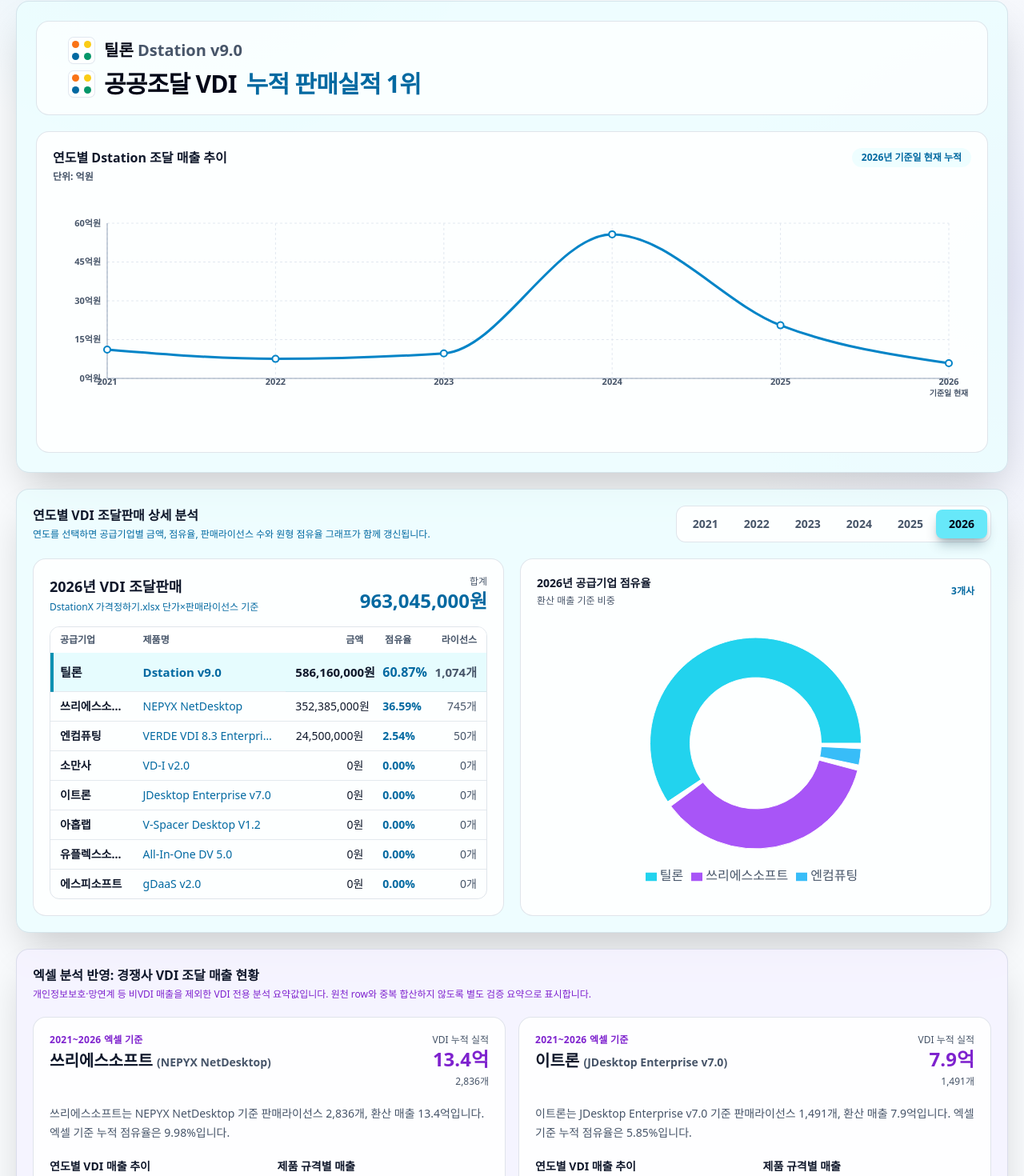
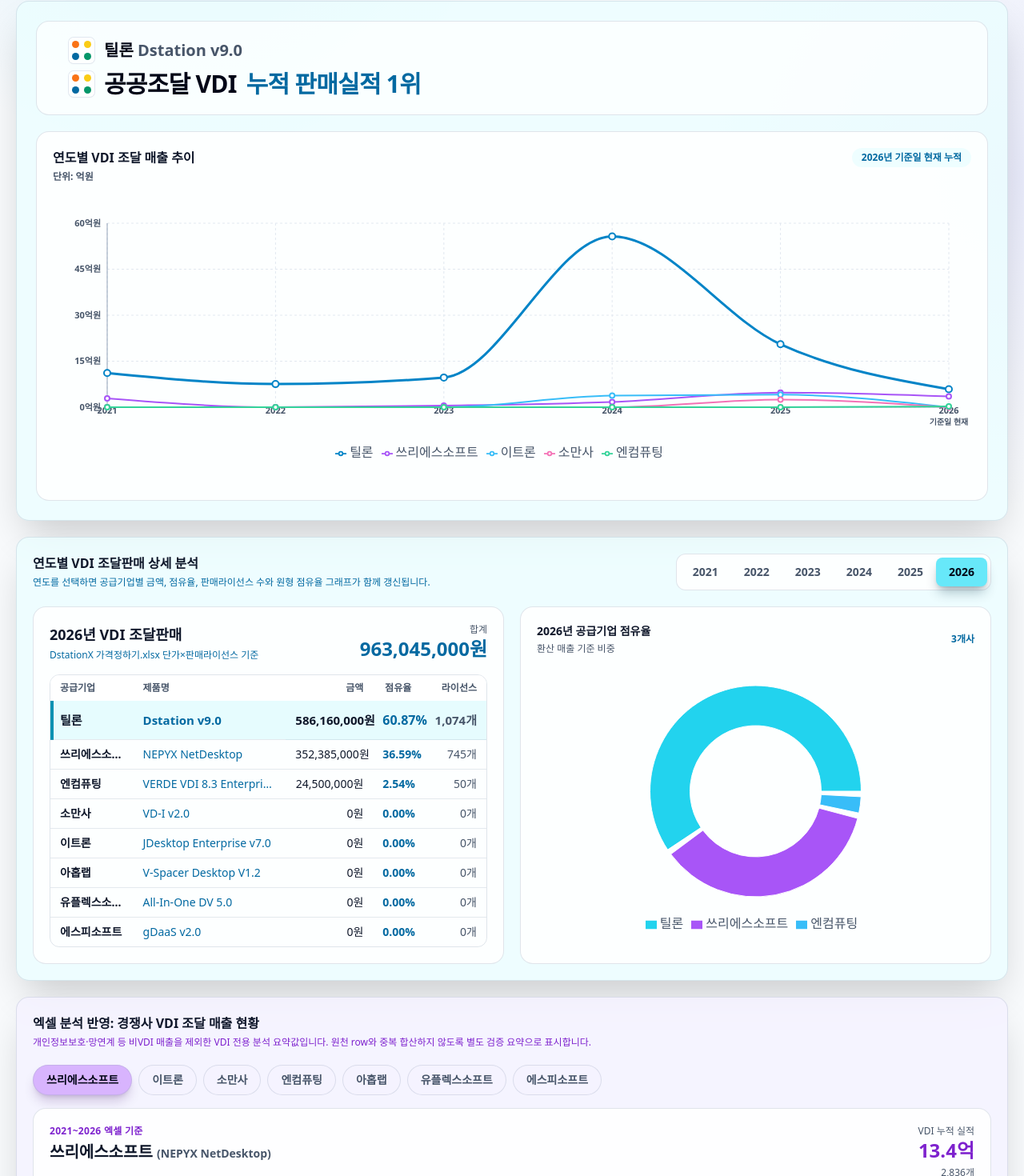
Before and after one commit to kwon007009-stack/jiwon13, a React (Vite) app: page / in a window 1280 px wide. Shown: the part 207-1677 px from the top of the page at 80% size. Built offline with nearby package versions, Linux system fonts and the light colour scheme.

Commit message:
Refine competitor analysis charts

```diff
--- a/src/App.jsx
+++ b/src/App.jsx
@@ -348,23 +348,46 @@
   );
 }
 
-function DstationTrendChart({ rows }) {
-  const chartData = rows.map(row => ({
-    period: row.period ?? row.name,
-    amount: row.amount === null || row.amount === undefined ? 0 : safeNumber(row.amount),
-    count: safeNumber(row.count)
-  }));
+function DstationTrendChart({ rows, competitors = [] }) {
+  const competitorSeries = competitors
+    .filter(company => (company?.yearlySales ?? []).some(row => safeNumber(row?.amount) > 0))
+    .slice(0, 4)
+    .map((company, index) => ({
+      key: `competitor${index}`,
+      name: company.company,
+      rows: company.yearlySales ?? [],
+      color: [PURPLE, BLUE, PINK, GREEN][index % 4],
+      strokeWidth: 2
+    }));
+  const series = [
+    { key: "tilon", name: "틸론", rows, color: "#0284c7", strokeWidth: 3 },
+    ...competitorSeries
+  ];
+  const chartData = (rows ?? []).map((row, rowIndex) => {
+    const period = row.period ?? row.name;
+    const point = {
+      period,
+      tilon: row.amount === null || row.amount === undefined ? 0 : safeNumber(row.amount),
+      tilonCount: safeNumber(row.count)
+    };
+    competitorSeries.forEach(item => {
+      const matched = (item.rows ?? []).find(entry => (entry.period ?? entry.name) === period) ?? item.rows?.[rowIndex];
+      point[item.key] = matched?.amount === null || matched?.amount === undefined ? 0 : safeNumber(matched?.amount);
+      point[`${item.key}Count`] = safeNumber(matched?.count);
+    });
+    return point;
+  });
 
   return (
     <article className="h-full rounded-2xl border border-white/10 bg-slate-950/60 p-5">
       <div className="mb-4 flex items-start justify-between gap-3">
         <div>
-          <h3 className="text-base font-black text-white">연도별 Dstation 조달 매출 추이</h3>
+          <h3 className="text-base font-black text-white">연도별 VDI 조달 매출 추이</h3>
           <p className="mt-1 text-xs font-bold text-slate-400">단위: 억원</p>
         </div>
         <span className="rounded-full bg-cyan-300/10 px-3 py-1 text-xs font-black text-cyan-200">2026년 기준일 현재 누적</span>
       </div>
-      <div className="h-[300px]">
+      <div className="h-[360px]">
         <ResponsiveContainer width="100%" height="100%">
           <LineChart data={chartData} margin={{ top: 34, right: 28, left: 6, bottom: 28 }}>
             <CartesianGrid stroke="#e2e8f0" strokeDasharray="3 3" />
@@ -384,14 +407,21 @@
                 "매출액"
               ]}
             />
-            <Line
-              type="monotone"
-              dataKey="amount"
-              stroke="#0284c7"
-              strokeWidth={3}
-              dot={{ r: 4, fill: "#ffffff", stroke: "#0284c7", strokeWidth: 2 }}
-              activeDot={{ r: 6, fill: "#0284c7", stroke: "#ffffff", strokeWidth: 2 }}
-            />
+            <Legend />
+            {series.map(item => (
+              <Line
+                key={item.key}
+                type="monotone"
+                dataKey={item.key}
+                name={item.name}
+                stroke={item.color}
+                strokeWidth={item.strokeWidth}
+                connectNulls
+                isAnimationActive={false}
+                dot={{ r: item.key === "tilon" ? 4 : 3, fill: "#ffffff", stroke: item.color, strokeWidth: 2 }}
+                activeDot={{ r: item.key === "tilon" ? 6 : 5, fill: item.color, stroke: "#ffffff", strokeWidth: 2 }}
+              />
+            ))}
           </LineChart>
         </ResponsiveContainer>
       </div>
@@ -446,6 +476,7 @@
 function App() {
   const [rawMasterData, setRawMasterData] = useState([]);
   const [selectedAnnualYear, setSelectedAnnualYear] = useState(VERIFIED_VDI_SALES.at(-1)?.year ?? YTD_YEAR);
+  const [selectedCompetitor, setSelectedCompetitor] = useState(EXCEL_COMPETITOR_ANALYSIS[0]?.company ?? "");
 
   useEffect(() => {
     setRawMasterData(buildMockProcurementData());
@@ -504,6 +535,10 @@
     })).filter(company => company.amount > 0 || company.count > 0) ?? [],
     [selectedAnnualSummary]
   );
+  const selectedCompetitorAnalysis = useMemo(
+    () => EXCEL_COMPETITOR_ANALYSIS.find(company => company.company === selectedCompetitor) ?? EXCEL_COMPETITOR_ANALYSIS[0],
+    [selectedCompetitor]
+  );
 
   return (
     <div className="theme-light min-h-screen text-slate-100">
@@ -546,7 +581,7 @@
           </div>
 
           <div>
-            <DstationTrendChart rows={TILON_DSTATION_ANALYSIS.yearlySales} />
+            <DstationTrendChart rows={TILON_DSTATION_ANALYSIS.yearlySales} competitors={EXCEL_COMPETITOR_ANALYSIS} />
           </div>
 
         </section>
@@ -676,8 +711,27 @@
               개인정보보호·망연계 등 비VDI 매출을 제외한 VDI 전용 분석 요약값입니다. 원천 row와 중복 합산하지 않도록 별도 검증 요약으로 표시합니다.
             </p>
           </div>
-          <div className="grid gap-4 xl:grid-cols-2">
-            {EXCEL_COMPETITOR_ANALYSIS.map(company => (
+          <div className="mb-4 flex flex-wrap gap-2">
+            {EXCEL_COMPETITOR_ANALYSIS.map(company => {
+              const isActive = selectedCompetitorAnalysis?.company === company.company;
+              return (
+                <button
+                  key={company.company}
+                  type="button"
+                  onClick={() => setSelectedCompetitor(company.company)}
+                  className={`rounded-full border px-4 py-2 text-sm font-bold transition ${
+                    isActive
+                      ? "border-purple-300 bg-purple-300 text-slate-950 shadow-lg shadow-purple-950/20"
+                      : "border-white/10 bg-slate-950/50 text-slate-300 hover:border-purple-300/50 hover:bg-purple-300/10 hover:text-white"
+                  }`}
+                >
+                  {company.company}
+                </button>
+              );
+            })}
+          </div>
+          <div className="grid gap-4">
+            {EXCEL_COMPETITOR_ANALYSIS.filter(company => company.company === selectedCompetitorAnalysis?.company).map(company => (
               <article key={company.company} className="rounded-2xl border border-white/10 bg-slate-950/60 p-5">
                 <div className="mb-5 flex flex-wrap items-start justify-between gap-3">
                   <div>
@@ -709,7 +763,7 @@
         </section>
 
         <section className="grid gap-5 xl:grid-cols-2">
-          <ChartCard title="최근 5개년 VDI 공급기업 랭킹 TOP 15" subtitle={`${FIVE_YEAR_VDI_RANKING?.periodLabel ?? "최근 5개년"} 기준. 틸론 엑셀 실적과 경쟁사 VDI 전용 검증값 합산`}>
+          <ChartCard title="최근 5개년 VDI 공급기업 랭킹" subtitle={`${FIVE_YEAR_VDI_RANKING?.periodLabel ?? "최근 5개년"} 기준. 틸론 엑셀 실적과 경쟁사 VDI 전용 검증값 합산`}>
             {supplierRanking.length ? (
               <ResponsiveContainer width="100%" height="100%">
                 <BarChart data={supplierRanking} layout="vertical" margin={{ top: 8, right: 24, left: 32, bottom: 8 }}>
```
